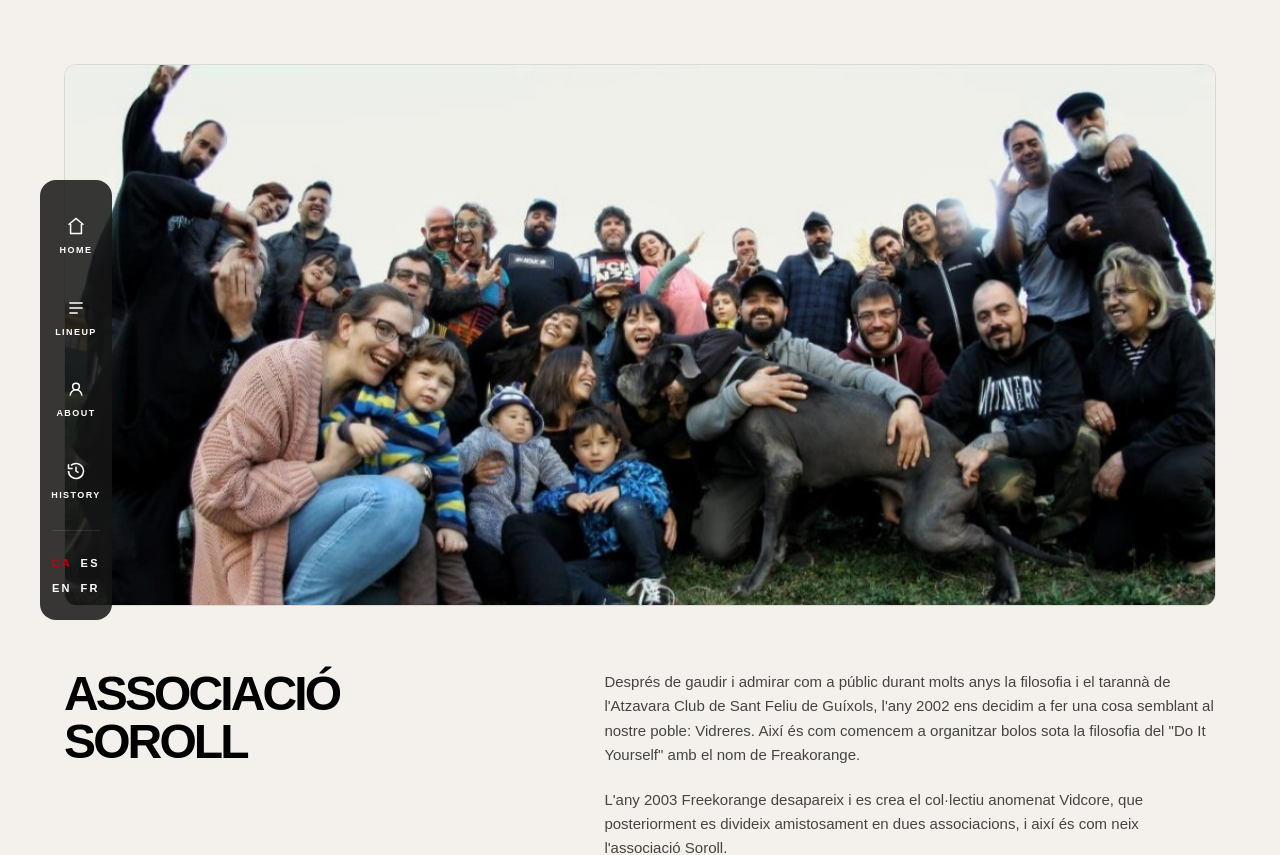
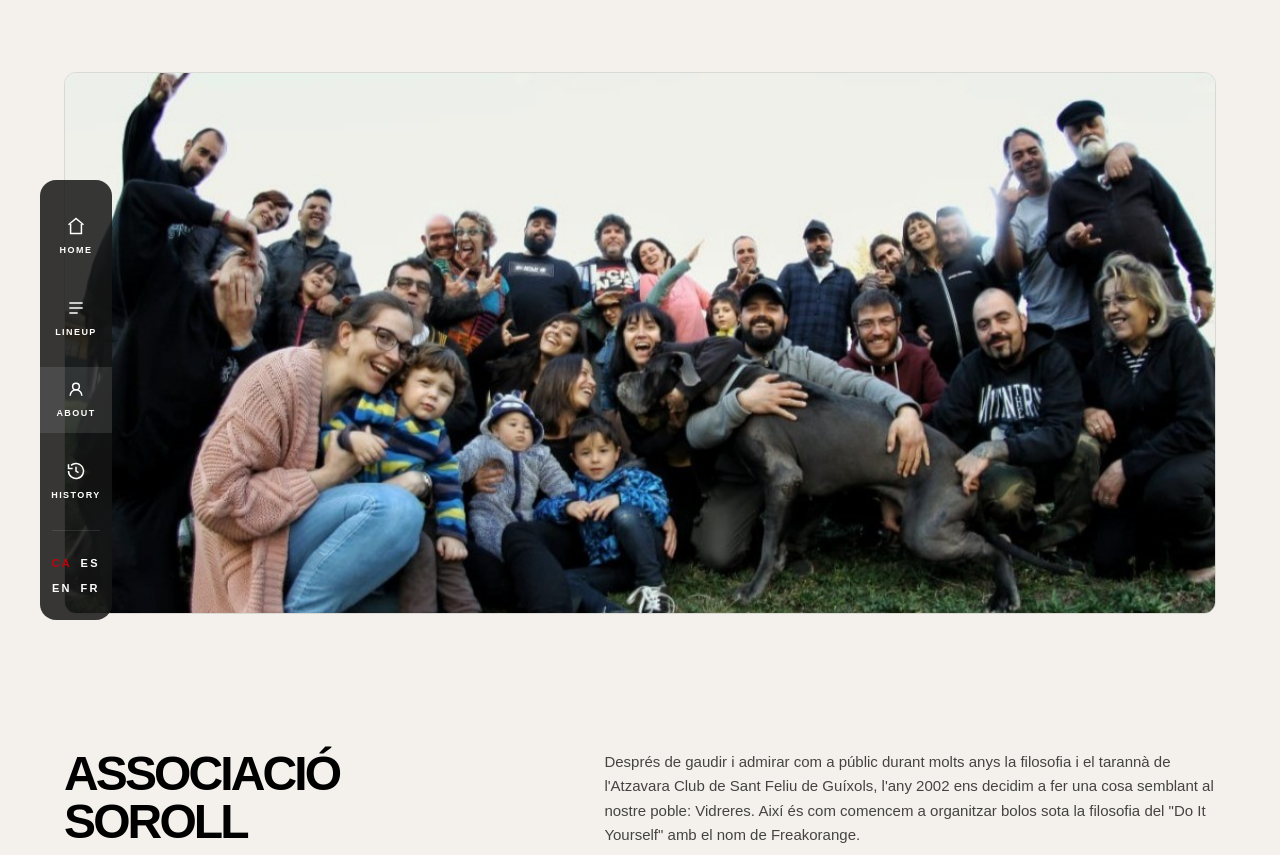
Before and after one commit to akustikoa/actitudfest, a React (Vite) app: page /about in a window 1280 px wide. Shown: the top 855 px of the page. Built offline with nearby package versions, Linux system fonts and the light colour scheme.

Commit message:
layout pages fixed and responsive navigation

```diff
--- a/src/components/Navbar.jsx
+++ b/src/components/Navbar.jsx
@@ -71,6 +71,33 @@ const linkConfig = [
   { to: '/history', labelKey: 'navbar.history', icon: HistoryIcon },
 ];
 
+function MobileLanguageSelector({ language, setLanguage }) {
+  const languages = ['ca', 'es', 'en', 'fr'];
+
+  return (
+    <div className='flex items-center justify-center gap-2 text-[15px] font-bold uppercase tracking-[0.16em]'>
+      {languages.map((lang, index) => (
+        <div key={lang} className='flex items-center gap-2'>
+          <button
+            type='button'
+            onClick={() => setLanguage(lang)}
+            className={
+              language === lang
+                ? 'text-red-700'
+                : 'text-white/70 transition hover:text-red-700'
+            }
+          >
+            {lang}
+          </button>
+          {index < languages.length - 1 ? (
+            <span className='text-white/30'>|</span>
+          ) : null}
+        </div>
+      ))}
+    </div>
+  );
+}
+
 function Navbar() {
   const [isOpen, setIsOpen] = useState(false);
   const [showMobileBar, setShowMobileBar] = useState(false);
@@ -120,11 +147,12 @@ function Navbar() {
               <NavLink
                 key={link.to}
                 to={link.to}
+                end={link.to === '/'}
                 className={({ isActive }) =>
-                  `flex lg:w-[4.5rem] 2xl:w-[5.5rem] flex-col items-center justify-center gap-2 px-3 py-3 text-center lg:text-[9px] 2xl:text-[11px] font-semibold uppercase tracking-[0.16em] ${
+                  `flex lg:w-[4.5rem] 2xl:w-[5.5rem] flex-col items-center justify-center gap-2 px-3 py-3 text-center lg:text-[9px] 2xl:text-[11px] font-semibold uppercase tracking-[0.16em] transition ${
                     isActive
-                      ? 'text-white'
-                      : 'text-white/70 transition hover:text-white'
+                      ? 'text-red-500 bg-white/10'
+                      : 'text-white/70 hover:text-white'
                   }`
                 }
               >
@@ -196,6 +224,11 @@ function Navbar() {
           >
             Tickets
           </a>
+
+          <MobileLanguageSelector
+            language={language}
+            setLanguage={setLanguage}
+          />
 
           <button
             type='button'
--- a/src/pages/About.jsx
+++ b/src/pages/About.jsx
@@ -251,7 +251,7 @@ function About() {
   return (
     <>
       <div className='bg-black text-white'>
-        <section className='bg-[#f4f1ec] px-6 pt-16 pb-0 text-black sm:px-10 lg:px-16'>
+        <section className='bg-[#f4f1ec] px-6 lg:py-18 py-10 pb-0 text-black sm:px-10 lg:px-16'>
           <div className='mx-auto w-full max-w-[1200px]'>
             <div className='overflow-hidden rounded-xl border border-1 border-black/10'>
               <img
--- a/src/pages/History.jsx
+++ b/src/pages/History.jsx
@@ -21,7 +21,7 @@ function History() {
   return (
     <>
       <div className='bg-[#f4f1ec] text-black'>
-        <section className='bg-[#f4f1ec] px-6 py-16 text-black sm:px-10 lg:px-16'>
+        <section className='bg-[#f4f1ec] px-6 lg:py-16 py-10 text-black sm:px-10 lg:px-16'>
           <div className='mx-auto w-full max-w-[1200px]'>
             <div className='grid gap-10 lg:grid-cols-[minmax(0,0.9fr)_minmax(0,1.1fr)]'>
               <div className='max-w-sm'>
--- a/src/pages/Lineup.jsx
+++ b/src/pages/Lineup.jsx
@@ -41,7 +41,7 @@ function Lineup() {
   return (
     <>
       <div className='bg-[#f4f1ec] text-black'>
-        <section className='px-6 py-16 sm:px-10 lg:px-16'>
+        <section className='px-6 lg:py-16 py-8 sm:px-10 lg:px-16'>
           <div className='mx-auto max-w-6xl'>
             <div className='grid gap-6 md:grid-row-[minmax(0,0.8fr)_minmax(0,1fr)] md:items-start'>
               <h1 className='text-4xl font-black uppercase tracking-[-0.06em] sm:text-5xl'>
```
